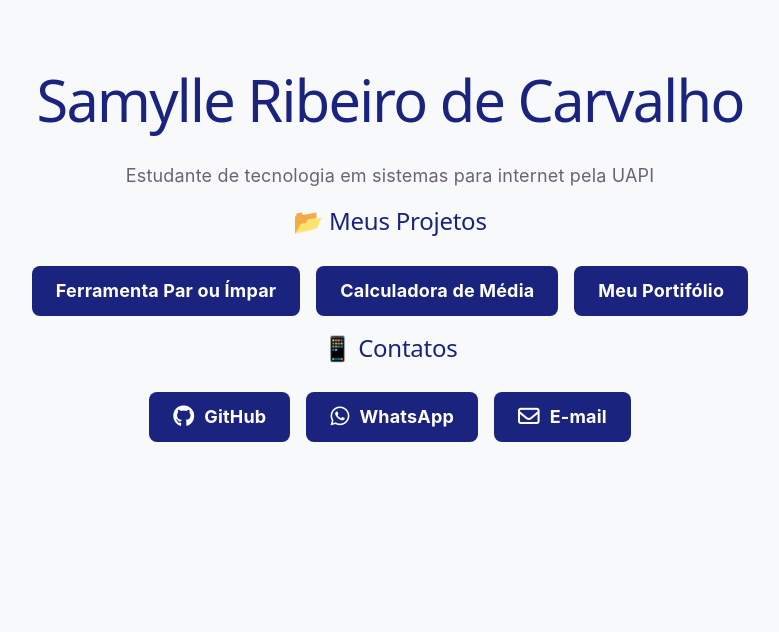
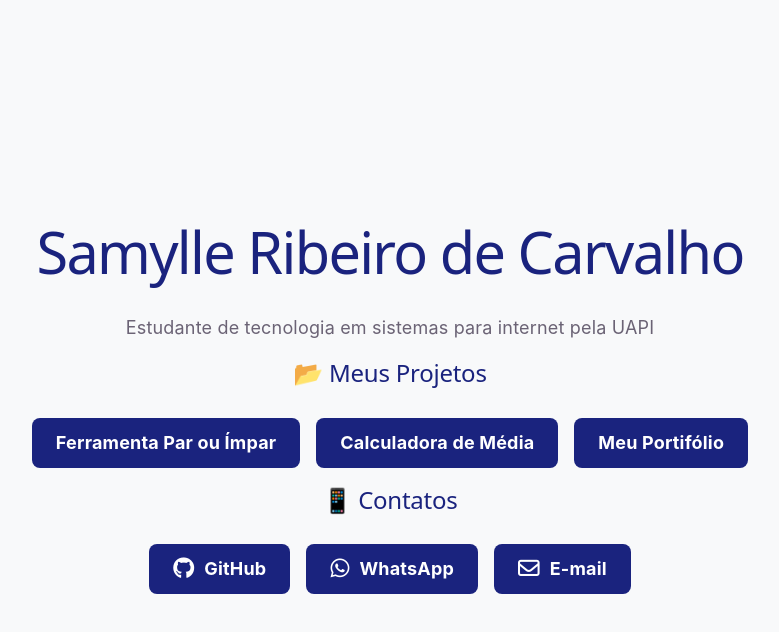
Before and after one commit to samylleribeiro/portifolio-react, a React (Vite) app: page / in a window 1280 px wide. Shown: the top 632 px of the page, without its empty margins (250-1029 px from the left). Built offline with nearby package versions, Linux system fonts and the light colour scheme.

Commit message:
ainda ajustes no visual

```diff
--- a/src/index.css
+++ b/src/index.css
@@ -53,28 +53,26 @@
 body {
   margin: 0;
   display: flex;
-  place-items: center;
-  min-height: 100vh;
-  min-width: 320px;
-  background-color: #f8f9fa; /* Cinza bem clarinho e elegante */
+  justify-content: center; /* Centraliza horizontalmente */
+  align-items: center;     /* Centraliza verticalmente */
+  min-height: 100vh;       /* Faz o body ter a altura da tela toda */
+  background-color: #f8f9fa;
   font-family: -apple-system, BlinkMacSystemFont, 'Segoe UI', 'Roboto', 'Oxygen',
     'Ubuntu', 'Cantarell', 'Fira Sans', 'Droid Sans', 'Helvetica Neue',
     sans-serif;
   -webkit-font-smoothing: antialiased;
   -moz-osx-font-smoothing: grayscale;
 }
+
 #root {
-  width: 1126px;
-  max-width: 100%;
-  margin: 0 auto;
+  width: 100%;
+  max-width: 500px; /* Isso centraliza e evita que os botões estiquem demais */
+  margin: 0 auto;   /* Centraliza o bloco na tela */
+  padding: 20px;
   text-align: center;
-  min-height: 100svh;
   display: flex;
   flex-direction: column;
-  box-sizing: border-box;
-  border: none!important;
-  border-bottom: none!important;
-  margin-bottom: 20px;
+  gap: 10px;        /* Dá um espacinho extra entre os elementos */
 }
 
 h1,
```
